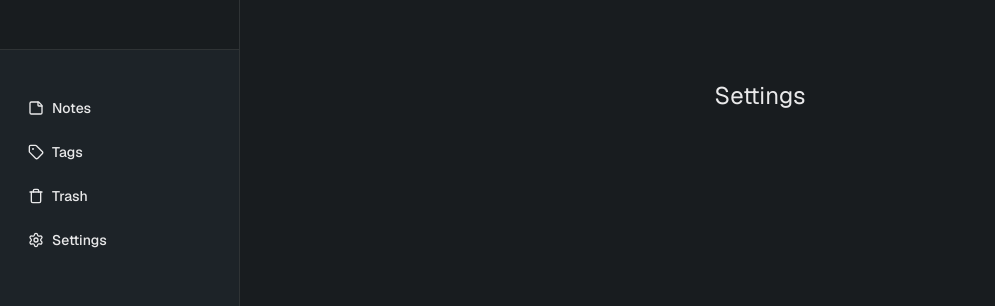
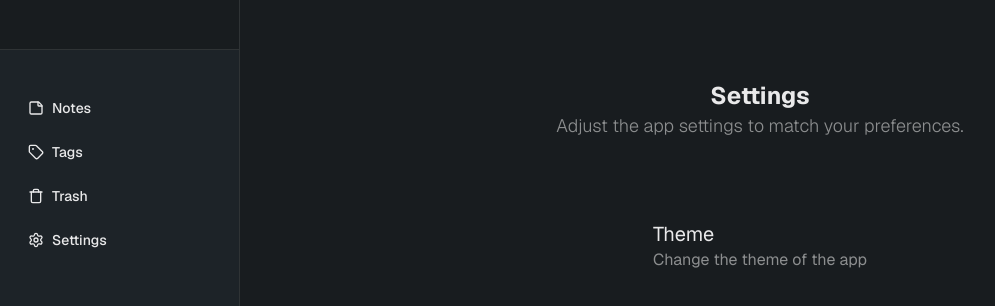
Before and after one commit to crstelli/inka, a Next.js app: page /settings in a window 1280 px wide. Shown: the top 306 px of the page, without its empty margins (0-995 px from the left). Built offline with nearby package versions, Linux system fonts and the light colour scheme.

Commit message:
Implemented settings page layout

```diff
--- a/app/(app)/settings/page.tsx
+++ b/app/(app)/settings/page.tsx
@@ -1,7 +1,13 @@
 export default function page() {
   return (
     <main className="flex flex-col items-center py-20">
-      <h1 className="text-2xl">Settings</h1>
+      <h1 className="text-2xl font-bold text-primary">Settings</h1>
+      <h2 className="text-lg text-secondary font-light">Adjust the app settings to match your preferences.</h2>
+      <div className="mt-20 grid grid-cols-[1fr_auto]">
+        <h3 className="text-xl">Theme</h3>
+        <div className="row-span-2"></div>
+        <h4 className="text-secondary">Change the theme of the app</h4>
+      </div>
     </main>
   );
 }
```
